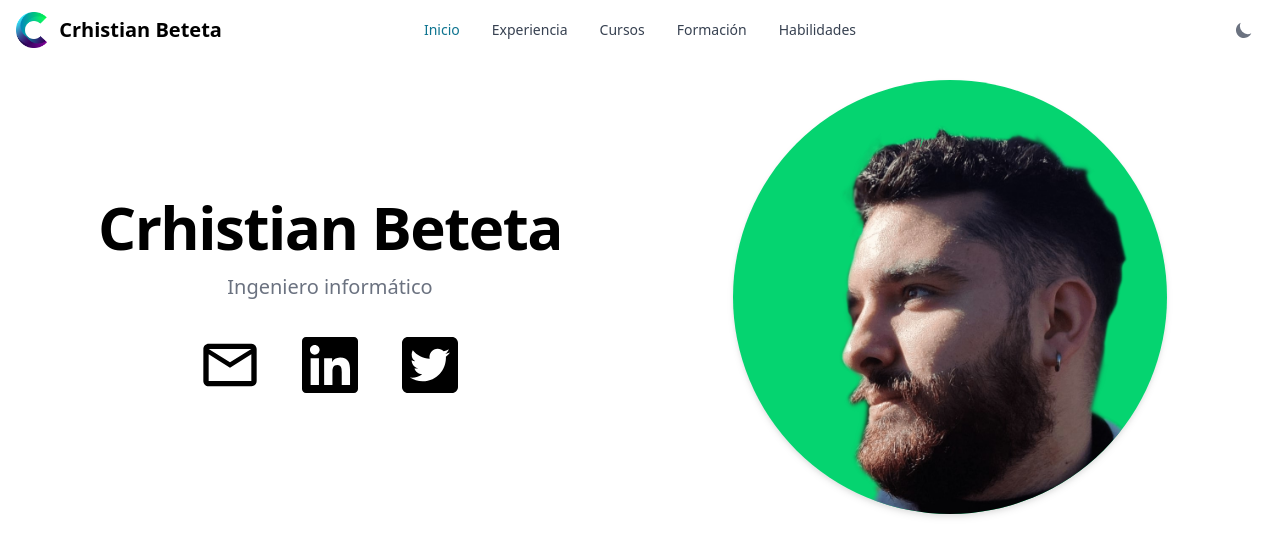
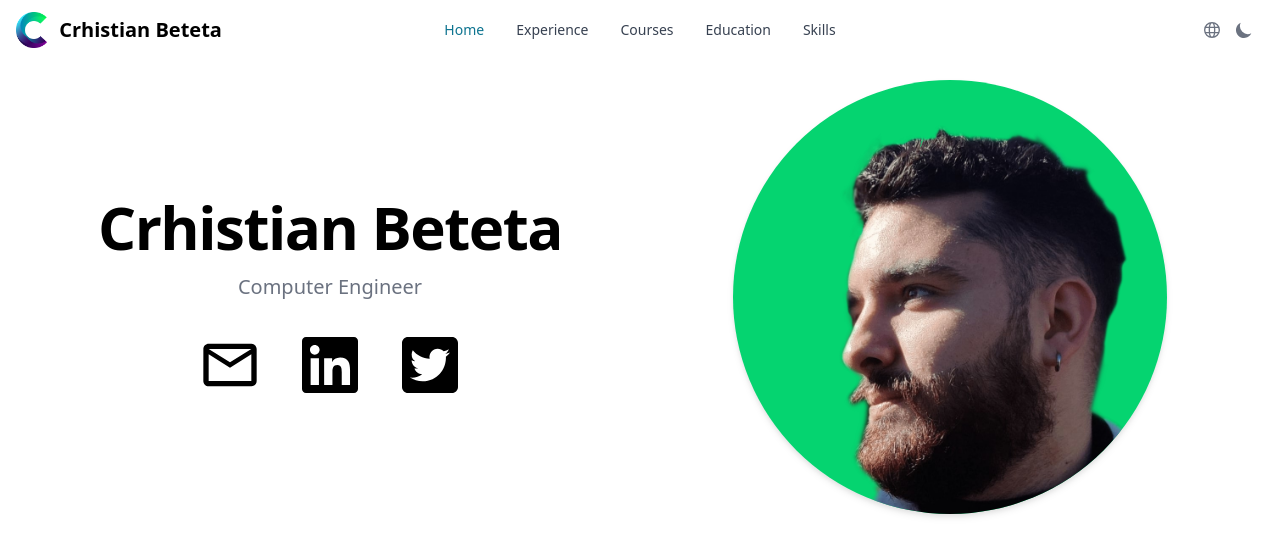
Before and after one commit to crhistianbeteta/site, a React (Vite) app: page / in a window 1280 px wide. Shown: the top 556 px of the page. Built offline with nearby package versions, Linux system fonts and the light colour scheme.

Commit message:
feat: internalization

```diff
--- a/package.json
+++ b/package.json
@@ -14,8 +14,11 @@
     "flowbite": "2.3.0",
     "flowbite-react": "0.9.0",
     "gh-pages": "^6.1.1",
+    "i18next": "^23.11.5",
+    "i18next-browser-languagedetector": "^8.0.0",
     "react": "18.2.0",
     "react-dom": "18.2.0",
+    "react-i18next": "^14.1.2",
     "wouter": "3.1.3"
   },
   "devDependencies": {
--- a/src/App.tsx
+++ b/src/App.tsx
@@ -1,29 +1,60 @@
 import { Flowbite } from "flowbite-react";
 import { Navbar } from "./shared/components/NavBar";
 import HomePage from "./pages/home/HomePage";
-import { Redirect, Route as WouterRoute } from "wouter";
-import ProfessonalExperiencePage from "./pages/professional-experience/ProfessionalExperiencePage";
+import { Redirect, Switch, Route as WouterRoute } from "wouter";
+import ProfessionalExperiencePage from "./pages/professional-experience/ProfessionalExperiencePage";
 import CoursesPage from "./pages/courses/CoursesPage";
 import AcademicBackgroundPage from "./pages/academic-background/AcademicBackgroundPage";
 import SkillsPage from "./pages/skills/SkillsPage";
 import { routes } from "./routes/routes";
+import { useTranslation } from "react-i18next";
+import { useEffect } from "react";
 export default function App() {
+
+  const [t, i18n] = useTranslation();
+  useEffect(() => {
+
+    const lang = navigator.language;
+    i18n.changeLanguage(lang);
+    //setLocation(location);
+  }, [])
+
+
   return (
+
+
     <Flowbite>
+
       <div className="flex flex-col min-h-screen bg-white dark:bg-gray-900 h-full	">
 
-        <Navbar></Navbar>
+        <Navbar translate={t} ></Navbar>
+        <Switch>
 
-        <WouterRoute path={routes.HOME} component={HomePage} />
-        <WouterRoute path={routes.PROFESSIONAL_EXPERIENCE} component={ProfessonalExperiencePage} />
-        <WouterRoute path={routes.COURSES} component={CoursesPage} />
-        <WouterRoute path={routes.ACADEMIC_BACKGROUND} component={AcademicBackgroundPage} />
-        <WouterRoute path={routes.SKILLS} component={SkillsPage} />
-        <WouterRoute>
-          {() => <Redirect to={routes.HOME} />}
-        </WouterRoute>
+
+          <WouterRoute path={routes.HOME}>
+            <HomePage translate={t}></HomePage>
+          </WouterRoute>
+          <WouterRoute path={routes.PROFESSIONAL_EXPERIENCE}
+          >
+            <ProfessionalExperiencePage locale={i18n.language}></ProfessionalExperiencePage>
+          </WouterRoute>
+
+          <WouterRoute path={routes.COURSES} component={CoursesPage} />
+
+          <WouterRoute path={routes.ACADEMIC_BACKGROUND}>
+            <AcademicBackgroundPage translate={t}></AcademicBackgroundPage>
+          </WouterRoute>
+
+          <WouterRoute path={routes.SKILLS} >
+            <SkillsPage translate={t}></SkillsPage>
+          </WouterRoute>
+
+          <WouterRoute>
+            {() => <Redirect to={routes.HOME} />}
+          </WouterRoute>
+        </Switch>
       </div>
-    </Flowbite>
+    </Flowbite >
 
   );
 }
--- a/src/data/data.ts
+++ b/src/data/data.ts
@@ -2,7 +2,7 @@ import { now } from "../shared/date-utils/DateUtils";
 
 export const skills = [
     {
-        title: "Programación",
+        title: "skills.programming.title",
         items: [
             { name: "Java" },
             { name: "JavaScript" },
@@ -23,7 +23,7 @@ export const skills = [
     },
 
     {
-        title: "Sistemas operativos",
+        title: "skills.os.title",
         items: [
             { name: "Windows" },
             { name: "Linux" },
@@ -32,17 +32,17 @@ export const skills = [
     },
 
     {
-        title: "Idiomas",
-        items: [{ name: "Castellano" }, { name: "Ingles" }],
+        title: "skills.languages.title",
+        items: [{ name: "skills.languages.es" }, { name: "skills.languages.en" }],
     },
 
     {
-        title: "Frameworks FrontEnd",
+        title: "FrontEnd",
         items: [{ name: "Angular" }, { name: "React" }, { name: "Oracle JET" }],
     },
 
     {
-        title: "Frameworks Backend",
+        title: "Backend",
         items: [{ name: "Spring Boot" }, { name: "Node JS" }, { name: "Nest JS" }],
     },
 ];
@@ -92,24 +92,21 @@ export const courses = [
 
 export const academicBackground = [
     {
-        title: "Máster en Ingenieria Informática",
-        description:
-            "Los estudios fueron cursados en la Escuela Superior de Informática de la Universidad de Castilla-La Mancha, abordando una variedad de temas como realidad virtual, contenerización, computación de altas prestaciones y gestión de proyectos. Sin embargo, el énfasis principal se centró en la computación cuántica, tema explorado en el trabajo de fin de máster (TFM), que recibió la máxima calificación.",
+        title: "academic_background.master.title",
+        description: "academic_background.master.description",
         beginYear: 2020,
         endYear: 2022,
     },
 
     {
-        title: "Grado en Ingenieria Informática",
-        description:
-            "Cursado en la Escuela Superior de Informática de la Universidad de Castilla-La Mancha. La intensificación escogida fue la de Tecnologías de la Información. En esta etapa, me gustaría destacar la obtención de la matrícula de honor en mi trabajo fin de grado (TFG): Asistente virtual para onboarding y soporte a empleados.",
+        title: "academic_background.degree.title",
+        description: "academic_background.master.description",
         beginYear: 2015,
         endYear: 2020,
     },
     {
-        title: "Bachillerato",
-        description:
-            "Bachillerato (Científico - Tecnológico) cursado en I.E.S Estados del Duque. Siempre me habían gustado mucho las asignaturas de matemáticas, física e informática. Por este motivo, me entró mucha curiosidad por el mundo de las tecnologías de información y decidí adentrarme más en ese mundo.",
+        title: "academic_background.high_school.title",
+        description: "academic_background.high_school.description",
         beginYear: 2013,
         endYear: 2015,
     },
@@ -152,7 +149,7 @@ export const professionalExperience = [
         beginDate: "2020-02-01",
         endDate: "2020-07-31",
         location: "Madrid",
-        jobTitle: "Becario",
+        jobTitle: "Developer",
         technologies: [
             "NodeJS",
             "Express",
--- /dev/null
+++ b/src/i18n/i18n.ts
@@ -0,0 +1,104 @@
+import i18n from 'i18next';
+import { initReactI18next } from 'react-i18next';
+import LanguageDetector from 'i18next-browser-languagedetector';
+
+i18n
+    .use(LanguageDetector)
+    .use(initReactI18next)
+    .init({
+        debug: true,
+        fallbackLng: 'en',
+        interpolation: {
+            escapeValue: false,
+        },
+        resources: {
+            en: {
+                translation: {
+                    pages: {
+                        home: "Home",
+                        experience: "Experience",
+                        courses: "Courses",
+                        academic_background: "Education",
+                        skills: "Skills"
+                    },
+                    home: {
+                        computer_engineer: "Computer Engineer"
+                    },
+                    academic_background: {
+                        master: {
+                            title: "Master's degree in computer engineering",
+                            description: `The studies were carried out at the ESI (University of Castilla-La Mancha), covering a variety of topics such as virtual reality, containerisation, high-performance computing and project management. However, the main emphasis was on quantum computing, a topic explored in the Master's thesis, which received the highest grade.`
+                        },
+                        degree: {
+                            title: "Degree in computer engineering",
+                            description: `Studied at the ESI of the University of Castilla-La Mancha. The chosen specialisation was Information Technologies. At this stage, I would like to highlight the achievement of an honours degree in my final degree project: Virtual assistant for onboarding and employee support.`,
+                        },
+                        high_school: {
+                            title: "High School",
+                            description: "I studied at I.E.S. Estados del Duque. I had always liked the subjects of mathematics, physics and computer science. For this reason, I became very curious about the world of information technologies and I decided to go deeper into this world."
+                        }
+                    },
+                    skills: {
+                        programming: {
+                            title: "Programming"
+                        },
+                        os: {
+                            title: "Operating Systems"
+                        },
+                        languages: {
+                            title: "Languages",
+                            es: "Spanish",
+                            en: "English"
+                        }
+                    }
+                }
+            },
+
+            es: {
+                translation: {
+                    pages: {
+                        home: "Inicio",
+                        experience: "Experiencia",
+                        courses: "Cursos",
+                        academic_background: "Formación",
+                        skills: "Habilidades"
+                    },
+                    home: {
+                        computer_engineer: "Ingeniero Informático"
+                    },
+
+                    academic_background: {
+                        master: {
+                            title: "Máster en Ingeniería informática",
+                            description: `Los estudios fueron cursados en la Escuela Superior de Informática de la Universidad de Castilla-La Mancha, abordando una variedad de temas como realidad virtual, contenerización, computación de altas prestaciones y gestión de proyectos. Sin embargo, el énfasis principal se centró en la computación cuántica, tema explorado en el trabajo de fin de máster (TFM), que recibió la máxima calificación.`
+                        },
+                        degree: {
+                            title: "Grado en Ingeniería informática",
+                            description: `Cursado en la Escuela Superior de Informática de la Universidad de Castilla-La Mancha. La intensificación escogida fue la de Tecnologías de la Información. En esta etapa, me gustaría destacar la obtención de la matrícula de honor en mi trabajo fin de grado (TFG): Asistente virtual para onboarding y soporte a empleados.`
+                        },
+                        high_school: {
+                            title: "Bachillerato",
+                            description: `Cursado en I.E.S Estados del Duque. Siempre me habían gustado mucho las asignaturas de matemáticas, física e informática. Por este motivo, me entró mucha curiosidad por el mundo de las tecnologías de información y decidí adentrarme más en ese mundo.`
+                        }
+                    },
+                    skills: {
+                        programming: {
+                            title: "Programación"
+                        },
+                        os: {
+                            title: "Sistemas operativos"
+                        },
+                        languages: {
+                            title: "Lenguajes",
+                            es: "Español",
+                            en: "Inglés"
+                        }
+
+
+                    }
+                }
+            }
+        }
+    });
+
+export default i18n;
--- a/src/main.tsx
+++ b/src/main.tsx
@@ -2,6 +2,9 @@ import React from 'react'
 import ReactDOM from 'react-dom/client'
 import App from './App.tsx'
 import './index.css'
+
+import "./i18n/i18n"
+
 
 ReactDOM.createRoot(document.getElementById('root')!).render(
   <React.StrictMode>
--- a/src/pages/academic-background/AcademicBackgroundPage.tsx
+++ b/src/pages/academic-background/AcademicBackgroundPage.tsx
@@ -2,7 +2,7 @@ import { Timeline } from "flowbite-react";
 import { academicBackground } from "../../data/data";
 
 export default function
-    AcademicBackgroundPage() {
+    AcademicBackgroundPage({ translate }: { translate: (key: string) => string }) {
     return (
         <section className="p-2 flex justify-center">
             <Timeline className="w-2/3">
@@ -12,9 +12,9 @@ export default function
                         <Timeline.Point />
                         <Timeline.Content>
                             <Timeline.Time>{item.beginYear}-{item.endYear}</Timeline.Time>
-                            <Timeline.Title>{item.title}</Timeline.Title>
+                            <Timeline.Title>{translate(item.title)}</Timeline.Title>
                             <Timeline.Body className="text-justify">
-                                {item.description}
+                                {translate(item.description)}
                             </Timeline.Body>
                         </Timeline.Content>
                     </Timeline.Item>
--- a/src/pages/home/HomePage.tsx
+++ b/src/pages/home/HomePage.tsx
@@ -1,7 +1,7 @@
 import me from "../../assets/me.png"
 import SocialMedia from "./components/SocialMedia"
 
-export default function HomePage() {
+export default function HomePage({ translate }: { translate: (key: string) => string }) {
     return (
 
         <section className="bg-white dark:bg-gray-900 h-full">
@@ -14,7 +14,7 @@ export default function HomePage() {
                 <div className="order-2 w-full md:order-1 flex flex-col justify-center items-center">
                     <h1 className="max-w-2xl mb-4 text-4xl font-extrabold tracking-tight leading-none md:text-5xl xl:text-6xl dark:text-white">Crhistian Beteta</h1>
                     <p className="max-w-2xl mb-6 font-light text-gray-500 lg:mb-8 md:text-lg lg:text-xl dark:text-gray-400">
-                        Ingeniero informático
+                        {translate('home.computer_engineer')}
                     </p>
                     <SocialMedia />
                 </div>
--- a/src/pages/skills/SkillsPage.tsx
+++ b/src/pages/skills/SkillsPage.tsx
@@ -2,17 +2,17 @@ import { Card } from "flowbite-react"
 import { skills } from "../../data/data"
 import { List } from "flowbite-react";
 
-export default function SkillsPage() {
+export default function SkillsPage({ translate }: { translate: (key: string) => string }) {
     return (
         <section className="flex flex-col gap-2 p-2 items-center">
 
             {skills.map(skill => (
                 <Card href="#" className="w-2/3 p-2">
                     <h5 className="text-2xl font-bold tracking-tight text-gray-900 dark:text-white">
-                        {skill.title}
+                        {translate(skill.title)}
                     </h5>
                     <List unstyled>
-                        {skill.items.map(item => (<List.Item >{item.name}</List.Item>))}
+                        {skill.items.map(item => (<List.Item >{translate(item.name)}</List.Item>))}
 
                     </List>
 
--- /dev/null
+++ b/src/shared/components/LanguageDropdown.tsx
@@ -0,0 +1,20 @@
+import { Dropdown } from "flowbite-react";
+import { useTranslation } from "react-i18next";
+import { GrLanguage } from "react-icons/gr";
+
+function LanguageDropdown() {
+
+    const [, i18n] = useTranslation();
+
+    return (
+        <>
+            <Dropdown className="p-2.5" label={
+                <GrLanguage className="ext-sm text-gray-500 hover:bg-gray-100 focus:outline-none focus:ring-4 focus:ring-gray-200 dark:text-gray-400 dark:hover:bg-gray-700 dark:focus:ring-gray-700 mx-1"></GrLanguage>} inline arrowIcon={false} >
+                <Dropdown.Item onClick={() => { i18n.changeLanguage('en') }}>EN</Dropdown.Item>
+                <Dropdown.Item onClick={() => { i18n.changeLanguage('es') }}>ES</Dropdown.Item>
+            </Dropdown>
+        </>
+    );
+}
+
+export default LanguageDropdown
--- a/src/shared/components/NavBar.tsx
+++ b/src/shared/components/NavBar.tsx
@@ -3,8 +3,9 @@ import { DarkThemeToggle, Navbar as FlowBiteNavbar } from "flowbite-react";
 import { Link as WouterLink, useLocation } from "wouter"
 import logo from "../../assets/logo.png";
 import { routes } from "../../routes/routes";
+import LanguageDropdown from "./LanguageDropdown";
 
-export function Navbar() {
+export function Navbar({ translate }: { translate: (key: string) => string }) {
 
 
     const [location] = useLocation();
@@ -22,8 +23,11 @@ export function Navbar() {
             </div>
 
 
-            <div className="flex md:order-2 flex-1  justify-end">
-                <FlowBiteNavbar.Toggle />
+            <div className="flex md:order-2 flex-1 justify-end">
+                <FlowBiteNavbar.Toggle className="p-2.5" />
+
+                <LanguageDropdown  ></LanguageDropdown>
+
                 <DarkThemeToggle />
             </div>
 
@@ -31,32 +35,33 @@ export function Navbar() {
             <FlowBiteNavbar.Collapse>
                 <WouterLink href="/" >
                     <FlowBiteNavbar.Link active={location === routes.HOME}>
-                        Inicio
+                        {translate('pages.home')}
                     </FlowBiteNavbar.Link>
                 </WouterLink>
 
                 <WouterLink href="/professional-experience">
                     <FlowBiteNavbar.Link active={location === routes.PROFESSIONAL_EXPERIENCE}>
-                        Experiencia
+                        {translate('pages.experience')}
                     </FlowBiteNavbar.Link>
                 </WouterLink>
                 <WouterLink href="/courses">
                     <FlowBiteNavbar.Link active={location === routes.COURSES}>
-                        Cursos
+                        {translate('pages.courses')}
                     </FlowBiteNavbar.Link>
                 </WouterLink>
 
                 <WouterLink href="/academic-background">
                     <FlowBiteNavbar.Link active={location === routes.ACADEMIC_BACKGROUND}>
-                        Formación
+                        {translate('pages.academic_background')}
                     </FlowBiteNavbar.Link>
                 </WouterLink>
 
                 <WouterLink href="/skills" >
                     <FlowBiteNavbar.Link active={location === routes.SKILLS}>
-                        Habilidades
+                        {translate('pages.skills')}
                     </FlowBiteNavbar.Link>
                 </WouterLink>
+
 
             </FlowBiteNavbar.Collapse>
         </FlowBiteNavbar>
```
Also changed, not shown: src/pages/professional-experience/ProfessionalExperiencePage.tsx (+6 -5 lines), src/shared/date-utils/DateUtils.ts (+1 -9 lines), 1 other file (tests, documents, lock files or other folders).
